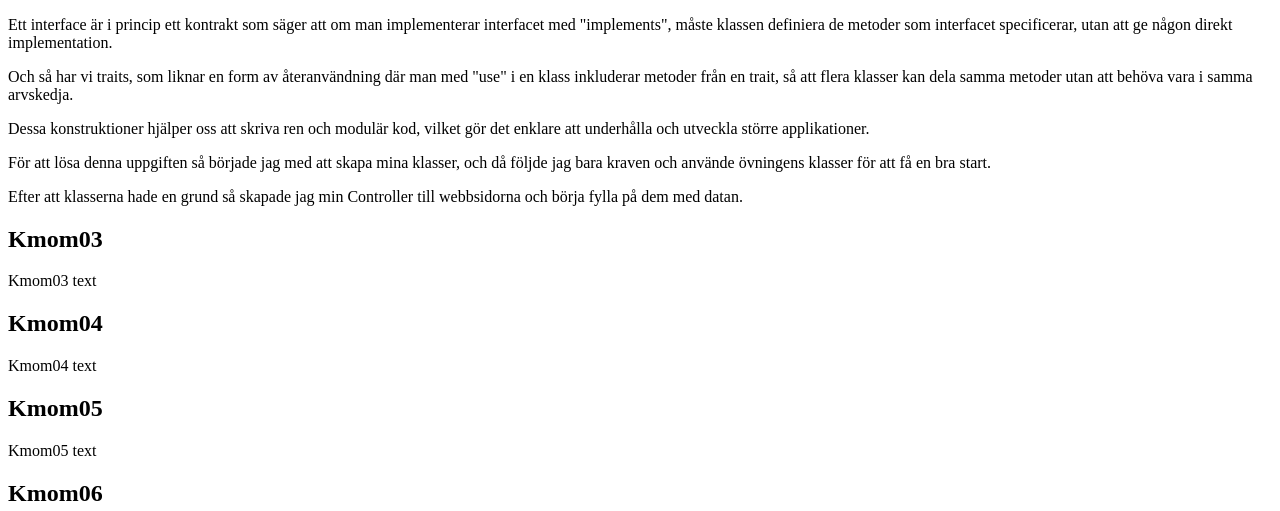
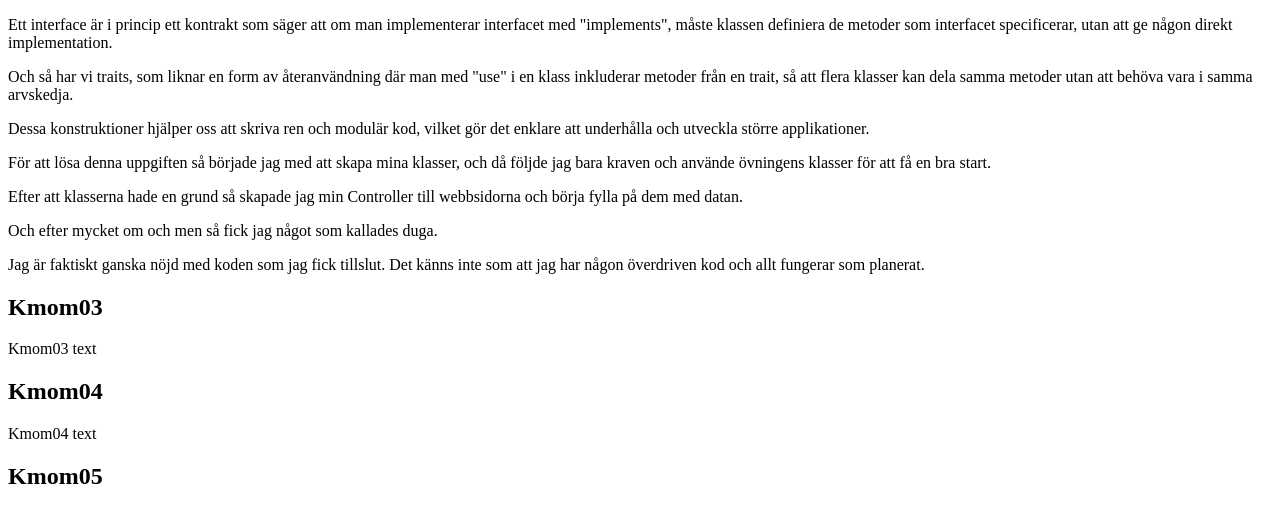
Before and after one commit to dafi-24/mvc, a Symfony app: template templates/report.html.twig in a window 1280 px wide. Shown: the part 1278-1789 px from the top of the page. Run offline with Twig, Linux system fonts and the light colour scheme; the template is opened without the code that fills it, so the values that code supplies are empty; some libraries are stand-ins or nearby versions.

Commit message:
Mer commits

```diff
--- a/templates/report.html.twig
+++ b/templates/report.html.twig
@@ -33,6 +33,8 @@
     <p>Dessa konstruktioner hjälper oss att skriva ren och modulär kod, vilket gör det enklare att underhålla och utveckla större applikationer.</p>
     <p>För att lösa denna uppgiften så började jag med att skapa mina klasser, och då följde jag bara kraven och använde övningens klasser för att få en bra start.</p>
     <p>Efter att klasserna hade en grund så skapade jag min Controller till webbsidorna och börja fylla på dem med datan.</p>
+    <p>Och efter mycket om och men så fick jag något som kallades duga.</p>
+    <p>Jag är faktiskt ganska nöjd med koden som jag fick tillslut. Det känns inte som att jag har någon överdriven kod och allt fungerar som planerat.</p>
     <h2 id="kmom03">Kmom03</h2>
     <p>Kmom03 text</p>
     <h2 id="kmom04">Kmom04</h2>
```
